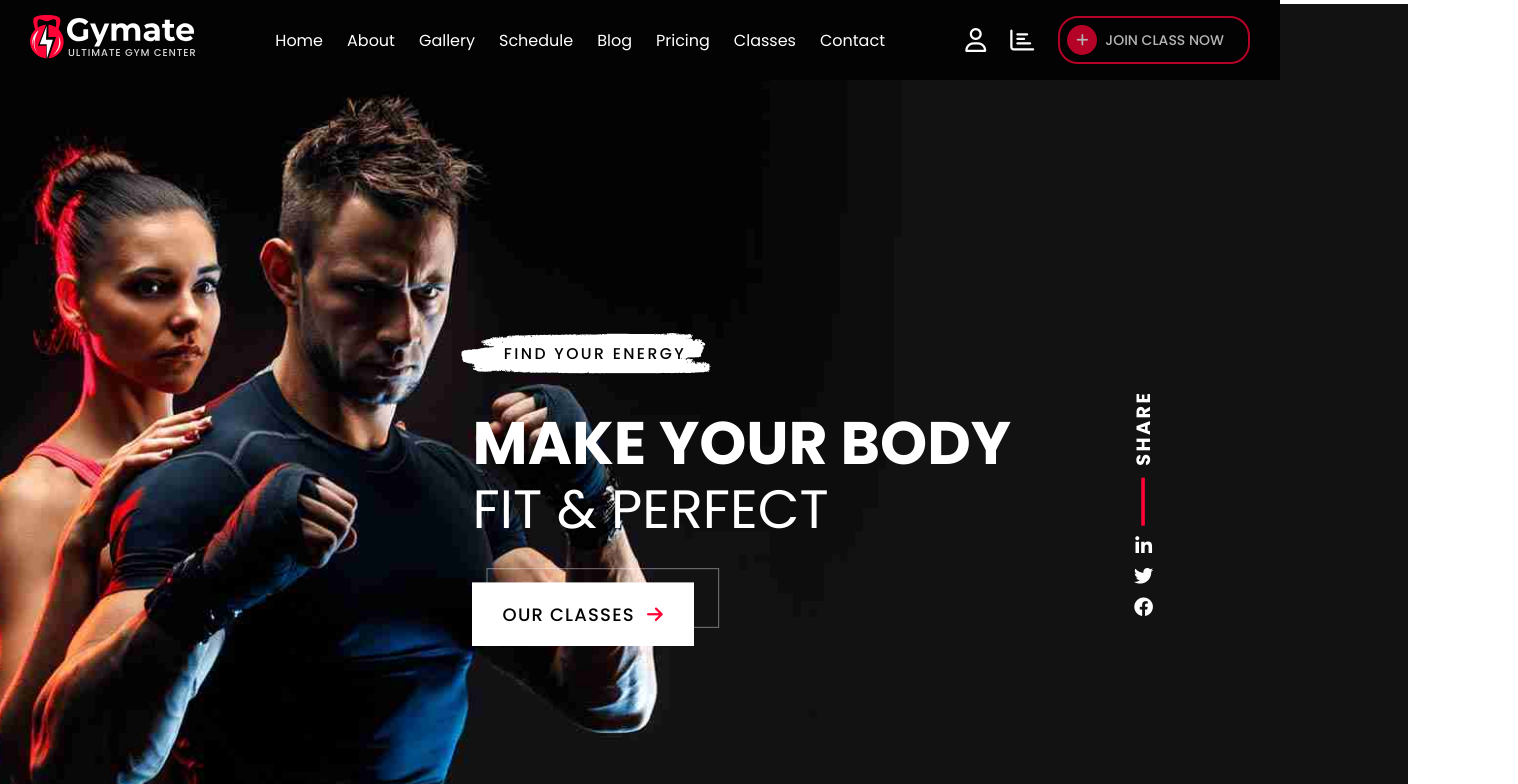
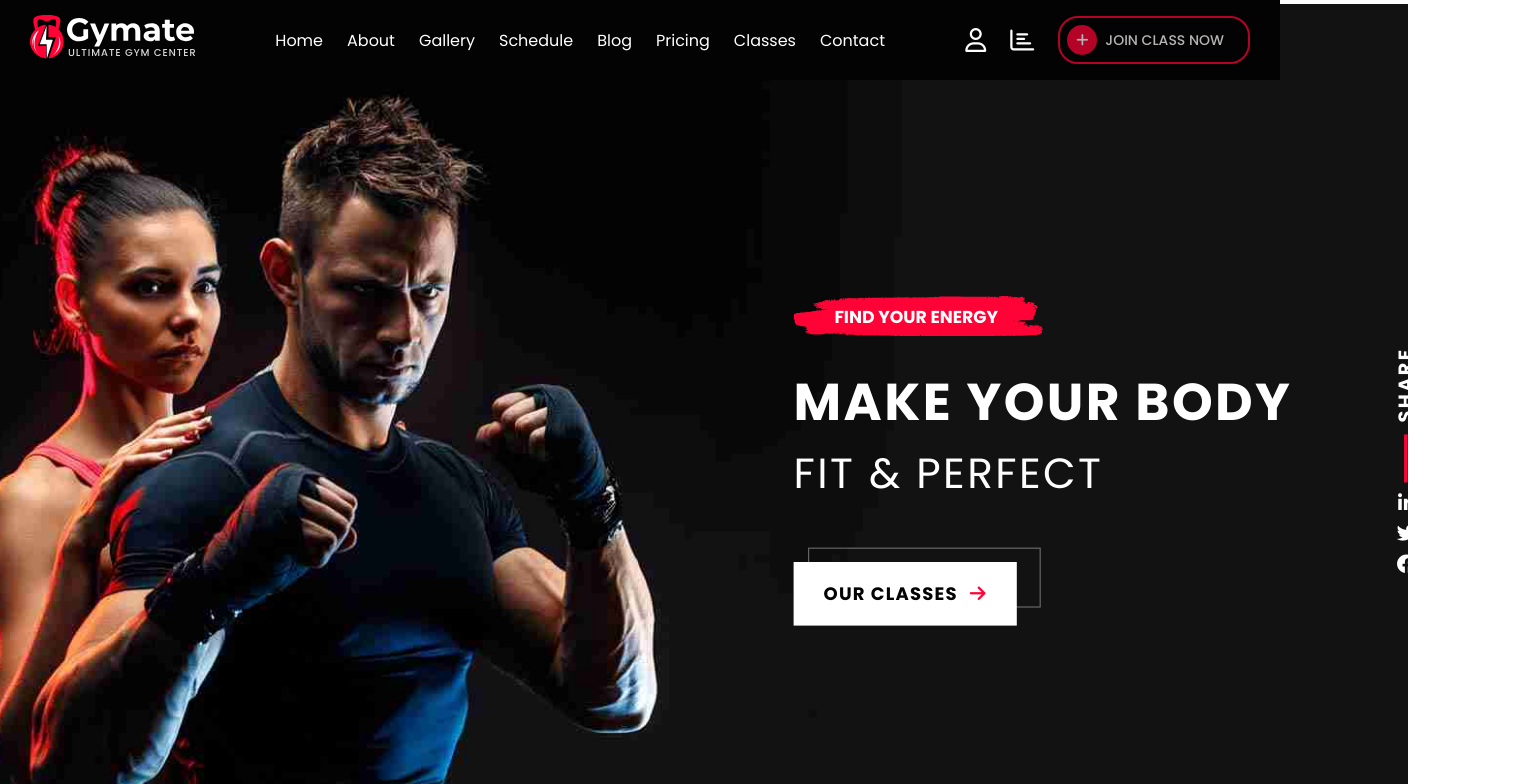
Before and after one commit to abdrv8/gymate, a React (Vite) app: page / in a window 1280 px wide. Shown: the top 784 px of the page, 1518 px wide, since content can reach past the window. Built offline with nearby package versions, Linux system fonts and the light colour scheme.

Commit message:
hero section refactored

```diff
--- a/src/components/Hero.jsx
+++ b/src/components/Hero.jsx
@@ -4,20 +4,24 @@ import { titleBg } from "../assets";
 const Hero = () => {
   return (
     <section className="hero">
-      <div className="text">
+      <div className="heroText">
+        <div className="content">
           <div className="left">
+            <div className="title">
               <img src={titleBg} alt="title bg" />
-          <p className="title-text">FIND YOUR ENERGY</p>
+              <p>Find Your Energy</p>
+            </div>
             <div className="heading">
-            <p>MAKE YOUR BODY</p>
-            <p>FIT & PERFECT</p>
+              <h1>Make Your Body</h1>
+              <p>Fit & Perfect</p>
             </div>
             <a href="#">
-            <span>Our classes</span> <i className="fa-solid fa-arrow-right"></i>
+              <span>Our classes</span>{" "}
+              <i className="fa-solid fa-arrow-right"></i>
             </a>
           </div>
           <div className="right">
-          <div className="content">
+            <div className="share">
               <i className="fa-brands fa-facebook"></i>
               <i className="fa-brands fa-twitter"></i>
               <i className="fa-brands fa-linkedin-in"></i>
@@ -26,6 +30,7 @@ const Hero = () => {
             </div>
           </div>
         </div>
+      </div>
     </section>
   );
 };
--- a/src/components/Testimonials.jsx
+++ b/src/components/Testimonials.jsx
@@ -15,9 +15,7 @@ import { testimonials } from "../constants";
 
 const Review = ({ name, image, position, company, message }) => (
   <div className="review">
-    <div className="image">
-      <img src={image} alt={name} />
-    </div>
+    <img src={image} alt={name} />
     <div className="text">
       <img src={quotes} alt="quotation mark" />
       <div className="message">&quot;{message}&quot;</div>
@@ -27,9 +25,6 @@ const Review = ({ name, image, position, company, message }) => (
           {position} of {company}
         </p>
       </div>
-    </div>
-    <div className="shape">
-      <img src={testimonialShape} alt="shape" />
     </div>
   </div>
 );
--- a/src/components/styles/Hero.scss
+++ b/src/components/styles/Hero.scss
@@ -1,48 +1,53 @@
+@import "shared";
+
 .hero {
   height: 95vh;
   width: 100%;
   background: url("/hero-img.jpg") no-repeat center center/cover;
   transform: scale(1.2);
   color: white;
+  @include verticalFlex(0);
+  justify-content: center;
+  .heroText {
+    width: 100%;
+    height: 400px;
+    // border: 1px solid white;
+    display: flex;
+    justify-content: flex-end;
+    .content {
+      width: 40%;
+      height: 100%;
+      // border: 1px solid yellow;
+      display: flex;
+      .left {
+        @include verticalFlex(1rem);
+        justify-content: center;
+        // border: 2px solid red;
+        .title {
           position: relative;
-  .text {
-    position: absolute;
-    top: 36%;
-    right: 8%;
-    display: flex;
-    align-items: center;
-    gap: 1rem;
-    padding: 1.5rem;
-    .left {
-      display: flex;
-      flex-direction: column;
-      justify-content: center;
-      gap: 2rem;
-      .title-text {
+          p {
+            width: max-content;
             position: absolute;
             top: 8px;
-        left: 50px;
-        color: var(--primary-color);
-        font-size: 13px;
-        font-weight: 500;
-        letter-spacing: 2px;
+            left: 34px;
+            text-transform: uppercase;
+            font-size: 0.9rem;
+            font-weight: bold;
           }
-      img {
-        filter: brightness(0) invert(1);
-        position: absolute;
-        top: 0;
-        left: 0;
-        margin-left: 15px;
         }
         .heading {
-        line-height: 3.5rem;
-        margin-top: 2.5rem;
-        p:nth-of-type(1) {
-          font-weight: 700;
-          font-size: 50px;
+          h1,
+          p {
+            width: max-content;
+            text-transform: uppercase;
+            letter-spacing: 2px;
+            // border: 1px solid white;
           }
-        p:nth-of-type(2) {
-          font-size: 45px;
+          h1 {
+            font-size: 2.7rem;
+          }
+          p {
+            font-size: 2.2rem;
           }
         }
         a {
@@ -52,7 +57,7 @@
           width: max-content;
           text-transform: uppercase;
           font-size: 15px;
-        font-weight: 500;
+          font-weight: bold;
           letter-spacing: 1px;
           display: flex;
           justify-content: center;
@@ -60,6 +65,7 @@
           gap: 10px;
           transition: all 0.3s ease-in;
           position: relative;
+          margin-top: 2rem;
           &::after {
             content: "";
             width: 12rem;
@@ -89,13 +95,17 @@
         }
       }
       .right {
-      .content {
+        // border: 2px solid red;
+        @include verticalFlex(0);
+        justify-content: center;
+        .share {
           color: white;
           display: flex;
           align-items: center;
           justify-content: center;
           gap: 10px;
           transform: rotate(-90deg);
+          // border: 1px solid yellow;
           .dash {
             width: 40px;
             height: 3px;
@@ -118,3 +128,4 @@
       }
     }
   }
+}
--- a/src/components/styles/Pricing.scss
+++ b/src/components/styles/Pricing.scss
@@ -31,8 +31,8 @@
     flex-wrap: wrap;
     gap: 2rem;
     .card {
-      width: 360px;
       display: flex;
+      flex: 1;
       flex-direction: column;
       .top {
         height: 220px;
--- a/src/components/styles/RecentBlogs.scss
+++ b/src/components/styles/RecentBlogs.scss
@@ -16,12 +16,12 @@
       flex-wrap: wrap;
       gap: 1.2rem;
       .card {
-        height: 400px;
-        width: 370px;
+        height: max-content;
         padding: 2.2rem 1.6rem;
         box-shadow: 0 25px 50px -12px rgb(0 0 0 / 0.25);
         display: flex;
         flex-direction: column;
+        flex: 1;
         gap: 1.5rem;
         .date {
           border: 1px solid var(--primary-color);
--- a/src/components/styles/Testimonials.scss
+++ b/src/components/styles/Testimonials.scss
@@ -6,10 +6,9 @@
   .content {
     display: flex;
     flex-direction: column;
-    gap: 3rem;
+    gap: 1.5rem;
   }
   .title {
-    margin-bottom: 8rem;
     display: flex;
     justify-content: center;
     align-items: center;
@@ -45,21 +44,12 @@
     position: relative;
     .review {
       display: flex;
-      gap: 2rem;
-      background: var(--primary-color);
       color: white;
       height: 100%;
       width: 100%;
       position: relative;
-      .image {
-        position: absolute;
-        bottom: -7px;
-        left: 0;
-        width: 100%;
-        height: max-content;
-        img {
-          border-top-right-radius: 250px;
-        }
+      img {
+        object-fit: cover;
       }
       .text {
         display: flex;
@@ -67,24 +57,24 @@
         justify-content: center;
         gap: 1.4rem;
         padding: 0 2rem;
-        width: 60%;
         height: 100%;
-        position: absolute;
-        top: 0;
-        right: 0;
-        z-index: 1;
+        background: var(--primary-color);
         .message {
           font-style: italic;
           color: rgba(255, 255, 255, 0.64);
+          width: 60%;
         }
         img {
-          width: 70px;
+          width: 40px;
+        }
+        p {
         }
       }
       .shape {
         position: absolute;
         bottom: 0;
         right: 200px;
+        z-index: 1;
       }
     }
     .switch {
--- a/src/layout/Container.scss
+++ b/src/layout/Container.scss
@@ -1,5 +1,5 @@
 .container {
-  max-width: 60%;
+  max-width: 65%;
   height: 100%;
   margin: 0 auto;
 }
```
Lines whose indentation alone changed are shown as unchanged.
